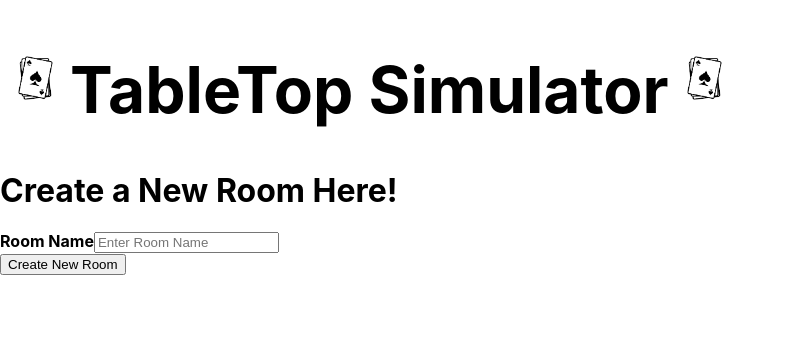
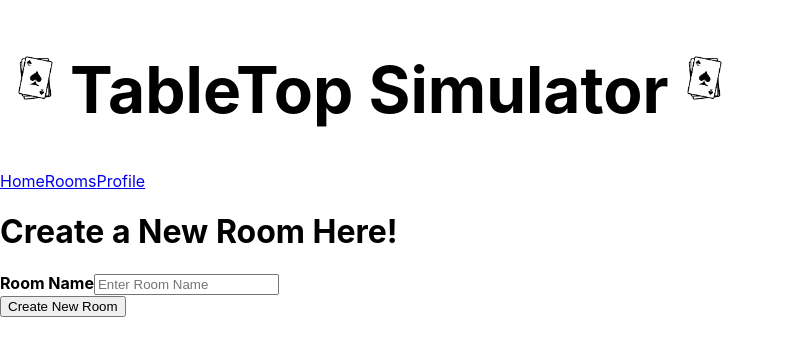
Before and after one commit to KainaniD/tabletop-simulator, a React (Create React App) app in the folder client/: page /rooms/newroom in a window 1280 px wide. Shown: the top 356 px of the page, without its empty margins (0-785 px from the left). Built offline with nearby package versions, Linux system fonts and the light colour scheme; no server answers.

Commit message:
working on create new room page

```diff
--- a/client/src/App.js
+++ b/client/src/App.js
@@ -23,18 +23,18 @@ function App() {
 
 
   function routes(){
-    if (isLoggedIn === true){
+    // if (isLoggedIn === true){
       return <div className="flex justify-evenly bg-gray-100 py-5 mb-5 border border-gray-300">
       <Link to="/" className="nav-button">Home</Link>
       <Link to="/rooms" className="nav-button">Rooms</Link>
       <Link to="/profile" className="nav-button">Profile</Link>
       </div>
-    } else {
-      // return <div className="flex justify-evenly bg-gray-100 py-5 mb-5 border border-gray-300">
-      // <Link to="/register" className="nav-button">Register</Link>
-      // <Link to="/login" className="nav-button">Login</Link>
-      // </div>
-    }
+    // } else {
+    //   // return <div className="flex justify-evenly bg-gray-100 py-5 mb-5 border border-gray-300">
+    //   // <Link to="/register" className="nav-button">Register</Link>
+    //   // <Link to="/login" className="nav-button">Login</Link>
+    //   // </div>
+    // }
   }
 
 
--- a/client/src/pages/Login.js
+++ b/client/src/pages/Login.js
@@ -8,12 +8,12 @@ export function Login() {
 
     const handleSubmit = (e) => {
         e.preventDefault()
-        axios.get("http://localhost:4000/users", {params: { username, password }})
+        axios.get("http://localhost:4000/users", { params: { username, password } })
             .then(result => {
-            if(result.data.success === true){
+                if (result.data.success === true) {
                     alert(result.data.message)
                     window.location.replace("http://localhost:3000/");
-            }else if(result.data.success === false){
+                } else if (result.data.success === false) {
                     alert(result.data.message)
                 }
             })
--- a/client/src/pages/NewRoom.js
+++ b/client/src/pages/NewRoom.js
@@ -9,12 +9,12 @@ export function NewRoom() {
         e.preventDefault()
         axios.post("http://localhost:4000/rooms", { name })
             .then(result => {
-            if(result.data.success === true){
+                if (result.data.success === true) {
                     //room created case
                     alert(result.data.message)
                     window.location.replace("http://localhost:3000/rooms");
 
-            } else if(result.data.success === false){
+                } else if (result.data.success === false) {
                     //room failed case
                     alert(result.data.message)
                 }
@@ -24,8 +24,12 @@ export function NewRoom() {
     }
 
     return (
-        <div>
-            <h1>Create a New Room Here!</h1>
+        <div className="flex">
+            <div className="flex items-center">
+                <div className="flex col justify-center p-0">
+                    <h1 className="px-5 py-5">Create a New Room Here!</h1>
+                </div>
+                <div className="flex">
                     <form onSubmit={handleSubmit}>
                         <div>
                             <label htmlFor="name" className="input-label"><strong>Room Name</strong></label>
@@ -42,5 +46,8 @@ export function NewRoom() {
                         </button>
                     </form>
                 </div>
+
+            </div>
+        </div>
     )
 }
--- a/client/src/pages/Profile.js
+++ b/client/src/pages/Profile.js
@@ -45,7 +45,7 @@ export const Profile = () => {
                 <p>Socket Session ID: {clientID} {sessionID}</p>
                 <p>Express Session ID: {sessionID}</p>
                 <div className="py-5 px-5">
-                    <img src={pfp} width="200" height="auto" className="border border-gray-300 rounded-lg border-4" />
+                    <img src={pfp} width="200" height="auto" className="x border-gray-300 rounded-lg border-4" />
                 </div>
                 <button type="submit"
                     className="py-2 px-4 rounded-lg bg-blue-400 motion-safe:hover:bg-blue-500"
```
Lines whose indentation alone changed are shown as unchanged.
